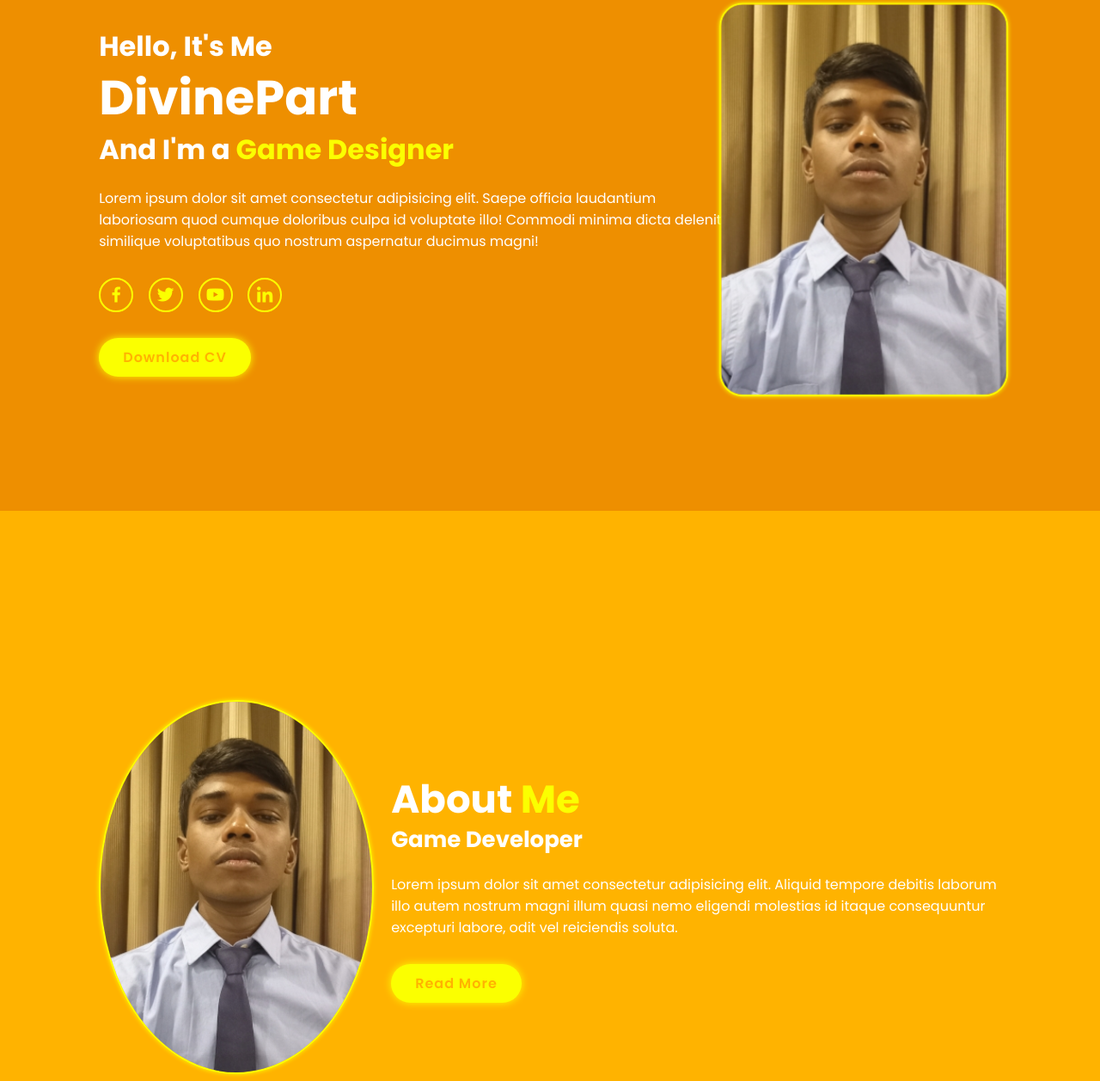
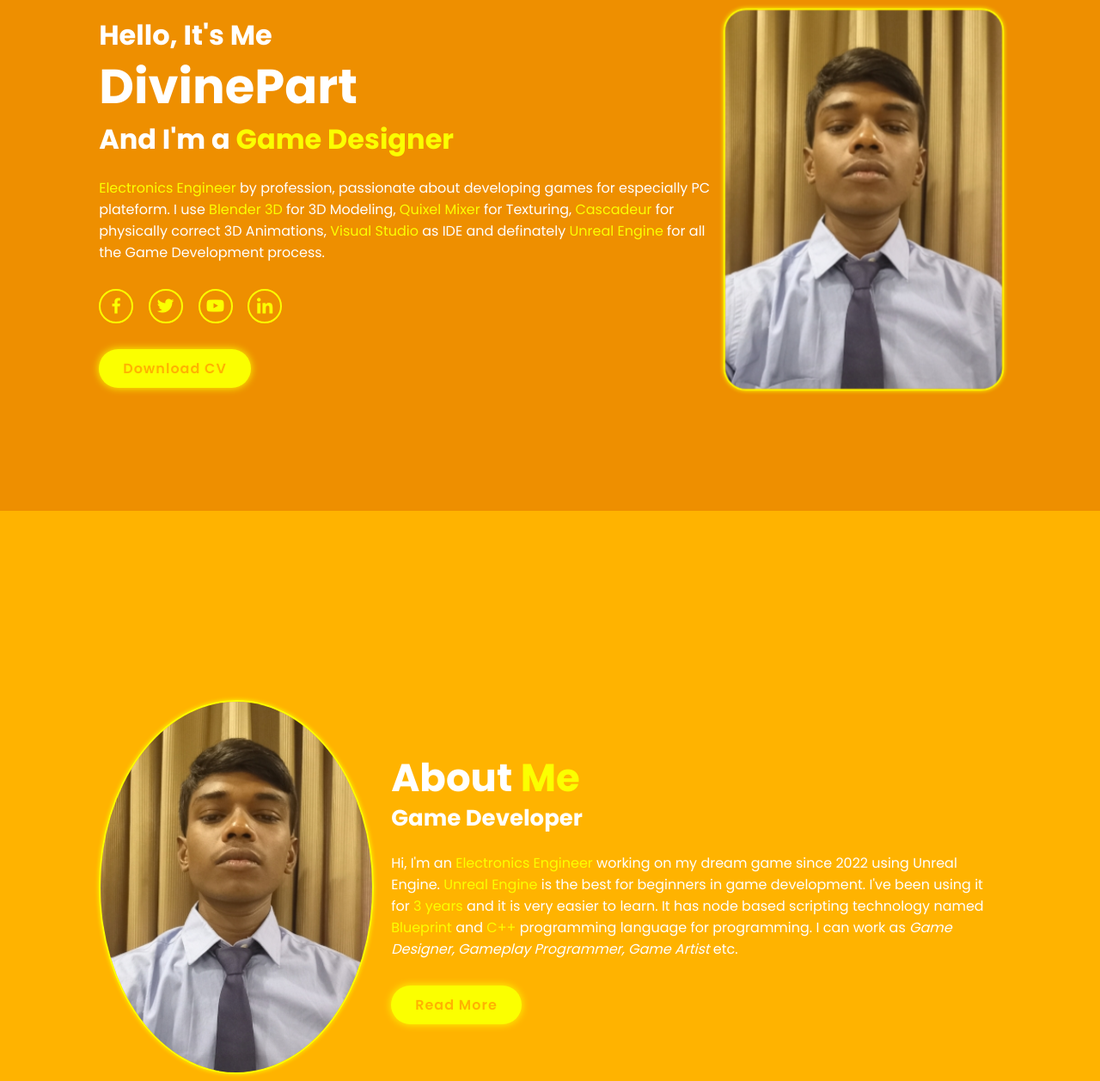
Before and after one commit to DivinePart/home, a plain HTML site: page index.html in a window 1280 px wide. Shown: the part 206-1463 px from the top of the page at 86% size. Drawn offline with nearby package versions, Linux system fonts and the light colour scheme.

Commit message:
Entering Details

```diff
--- a/index.html
+++ b/index.html
@@ -17,7 +17,7 @@
 <body>
     <!-- header design -->
     <header class="header">
-        <a href="#" class="logo"><img src="images/L1.png" alt=""></a>
+        <a href="#" class="logo"><img src="images/L1.png" alt="LOGO"></a>
 
         <i class="bx bx-menu" id="menu-icon"></i>
 
@@ -35,7 +35,7 @@
             <h3>Hello, It's Me</h3>
             <h1>DivinePart</h1>
             <h3>And I'm a <span class="multiple-text"></span></h3>
-            <p>Lorem ipsum dolor sit amet consectetur adipisicing elit. Saepe officia laudantium laboriosam quod cumque doloribus culpa id voluptate illo! Commodi minima dicta deleniti similique voluptatibus quo nostrum aspernatur ducimus magni!</p>
+            <p><span>Electronics Engineer</span> by profession, passionate about developing games for especially PC plateform. I use <span>Blender 3D</span> for 3D Modeling, <span>Quixel Mixer</span> for Texturing, <span>Cascadeur</span> for physically correct 3D Animations, <span>Visual Studio</span> as IDE and definately <span>Unreal Engine</span> for all the Game Development process.</p>
             <div class="social-media">
                 <a href="https://facebook.com/kanak.chaudhri.39" target="_blank" rel="noopener noreferrer">
                     <i class="bx bxl-facebook"></i></a>
@@ -63,7 +63,7 @@
         <div class="about-content">
             <h2 class="heading">About <span>Me</span></h2>
             <h3>Game Developer</h3>
-            <p>Lorem ipsum dolor sit amet consectetur adipisicing elit. Aliquid tempore debitis laborum illo autem nostrum magni illum quasi nemo eligendi molestias id itaque consequuntur excepturi labore, odit vel reiciendis soluta.</p>
+            <p>Hi, I'm an <span>Electronics Engineer</span> working on my dream game since 2022 using Unreal Engine. <span>Unreal Engine</span> is the best for beginners in game development. I've been using it for <span>3 years</span> and it is very easier to learn. It has node based scripting technology named <span>Blueprint</span> and <span>C++</span> programming language for programming. I can work as <i>Game Designer, Gameplay Programmer, Game Artist</i> etc.</p>
             <a href="#" class="btn">Read More</a>
         </div>
     </section>
@@ -77,7 +77,7 @@
                 <img src="images/Prj1.jpg" alt="Hammer">
                 <div class="portfolio-layer">
                     <h4>Modeling</h4>
-                    <p>Lorem ipsum dolor sit amet, consectetur adipisicing elit.</p>
+                    <p>Power of the Blender 3D</p>
                     <a href="#"><i class="bx bx-link-external"></i></a>
                 </div>
             </div>
@@ -86,7 +86,7 @@
                 <img src="images/Prj2.jpg" alt="Capsule">
                 <div class="portfolio-layer">
                     <h4>Rendering</h4>
-                    <p>Lorem ipsum dolor sit amet consectetur adipisicing elit.</p>
+                    <p>Power of the Blender 3D</p>
                     <a href="#"><i class="bx bx-link-external"></i></a>
                 </div>
             </div>
@@ -95,7 +95,7 @@
                 <img src="images/Prj3.jpg" alt="Majnoir">
                 <div class="portfolio-layer">
                     <h4>Texturing</h4>
-                    <p>Lorem ipsum dolor sit amet consectetur adipisicing elit.</p>
+                    <p>Power of the Blender 3D</p>
                     <a href="#"><i class="bx bx-link-external"></i></a>
                 </div>
             </div>
--- a/scripts/main.css
+++ b/scripts/main.css
@@ -184,7 +184,7 @@ span {
         transform: scale(1);
     }
     50% {
-        transform: scale(1.05);
+        transform: scale(1.02);
     }
     100% {
         transform: scale(1);
```
